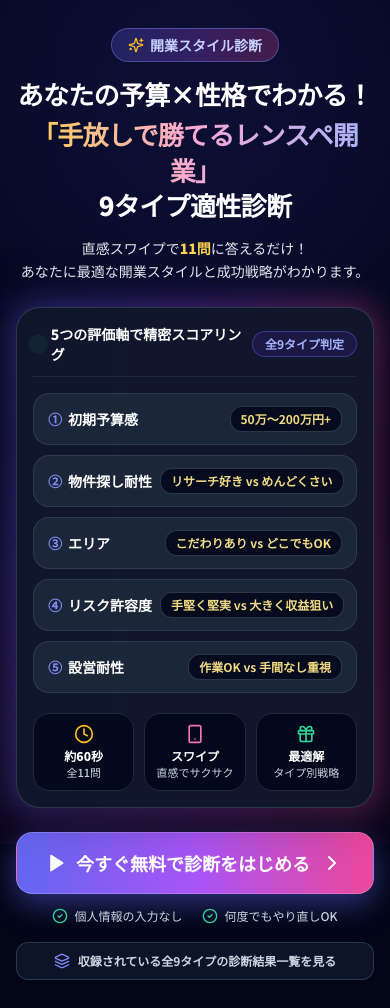
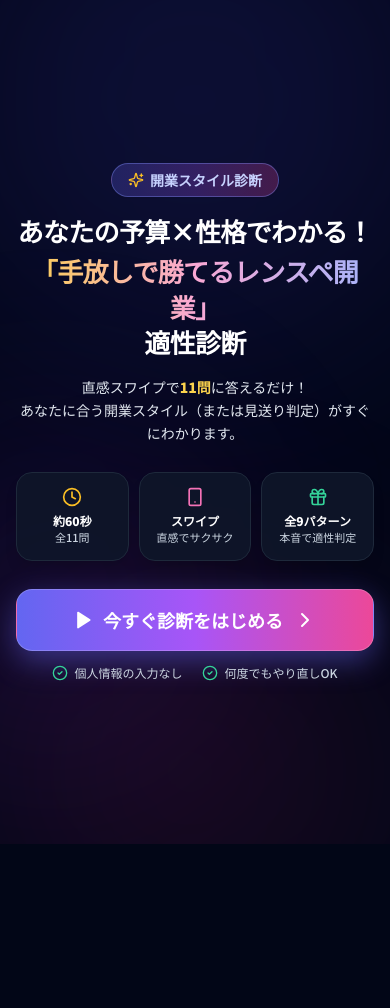
Before and after one commit to mikamiryuugo/rental-space-diagnosis, a React (Vite) app: page / in a window 390 px wide. After the commit the page ends 844 px from the top, so only its background shows below. Built offline with nearby package versions, Linux system fonts and the light colour scheme.

Commit message:
refactor: トップ画面から5軸リストと結果一覧を削除しシンプル化

```diff
--- a/src/components/StartScreen.tsx
+++ b/src/components/StartScreen.tsx
@@ -8,7 +8,6 @@ import {
   Smartphone,
   Gift,
   ChevronRight,
-  Layers,
 } from 'lucide-react';
 import { PERSONA_TYPES, QUESTIONS } from '../data/diagnosisData';
 import { PersonaType } from '../types/diagnosis';
@@ -20,25 +19,14 @@ interface StartScreenProps {
 
 export const StartScreen: React.FC<StartScreenProps> = ({
   onStart,
-  onSelectPersonaPreview,
 }) => {
-  const [showCatalog, setShowCatalog] = React.useState(false);
-
-  const evaluationAxes = [
-    { num: '①', label: '初期予算感', sub: '50万〜200万円+' },
-    { num: '②', label: '物件探し耐性', sub: 'リサーチ好き vs めんどくさい' },
-    { num: '③', label: 'エリア', sub: 'こだわりあり vs どこでもOK' },
-    { num: '④', label: 'リスク許容度', sub: '手堅く堅実 vs 大きく収益狙い' },
-    { num: '⑤', label: '設営耐性', sub: '作業OK vs 手間なし重視' },
-  ];
-
   return (
-    <div className="w-full max-w-lg mx-auto min-h-dvh flex flex-col justify-center gap-6 px-4 py-7 text-white">
+    <div className="w-full max-w-lg mx-auto min-h-dvh flex flex-col justify-center gap-7 px-4 py-8 text-white">
       {/* トップ見出しエリア */}
       <motion.div
         initial={{ opacity: 0, y: -12 }}
         animate={{ opacity: 1, y: 0 }}
-        className="flex flex-col items-center text-center space-y-3.5"
+        className="flex flex-col items-center text-center space-y-4"
       >
         <div className="inline-flex items-center gap-1.5 px-4 py-1.5 rounded-full bg-gradient-to-r from-indigo-500/25 via-purple-500/25 to-pink-500/25 border border-indigo-400/40 text-indigo-200 text-sm font-bold shadow-sm">
           <Sparkles className="w-4 h-4 text-amber-400" />
@@ -50,77 +38,41 @@ export const StartScreen: React.FC<StartScreenProps> = ({
           <span className="block mt-1 bg-gradient-to-r from-amber-300 via-pink-300 to-indigo-300 bg-clip-text text-transparent">
             「手放しで勝てるレンスペ開業」
           </span>
-          {PERSONA_TYPES.length}タイプ適性診断
+          適性診断
         </h1>
 
         <p className="text-sm sm:text-[15px] text-slate-200 leading-relaxed">
           直感スワイプで<strong className="text-amber-300 font-black">{QUESTIONS.length}問</strong>に答えるだけ！
           <br />
-          あなたに最適な開業スタイルと成功戦略がわかります。
+          あなたに合う開業スタイル（または見送り判定）がすぐにわかります。
         </p>
       </motion.div>
 
-      {/* メインビジュアルカード（5つの評価軸・視認性重視の横1列リスト） */}
+      {/* 特徴3点バッジ（パッと見で「すぐ終わる・簡単」と伝わるシンプル表示） */}
       <motion.div
         initial={{ opacity: 0, scale: 0.96 }}
         animate={{ opacity: 1, scale: 1 }}
         transition={{ delay: 0.08 }}
-        className="relative"
+        className="grid grid-cols-3 gap-2.5 text-center"
       >
-        <div className="absolute -inset-1 bg-gradient-to-r from-indigo-500 via-purple-500 to-pink-500 rounded-3xl blur-lg opacity-40" />
-        <div className="relative bg-slate-900/95 border border-slate-700/80 rounded-3xl p-4 sm:p-6 space-y-4 shadow-2xl">
-          <div className="flex items-center justify-between border-b border-slate-800 pb-3">
-            <div className="flex items-center gap-2">
-              <span className="w-2.5 h-2.5 rounded-full bg-emerald-400 animate-ping" />
-              <span className="text-sm font-black text-white">5つの評価軸で精密スコアリング</span>
-            </div>
-            <span className="text-xs font-bold text-indigo-300 bg-indigo-950/80 px-3 py-1 rounded-full border border-indigo-500/40 shrink-0">
-              全{PERSONA_TYPES.length}タイプ判定
-            </span>
-          </div>
-
-          {/* 5軸リスト（whitespace-nowrapで1文字落ちの謎改行を完全防止） */}
-          <div className="space-y-2.5">
-            {evaluationAxes.map((item, idx) => (
-              <div
-                key={idx}
-                className="bg-slate-800/90 border border-slate-700/80 rounded-2xl px-3.5 sm:px-4 py-3 flex items-center justify-between gap-2"
-              >
-                <div className="flex items-center gap-1.5 sm:gap-2 shrink-0 whitespace-nowrap">
-                  <span className="text-sm font-black text-indigo-400">{item.num}</span>
-                  <span className="text-sm sm:text-base font-black text-white">
-                    {item.label}
-                  </span>
-                </div>
-                <span className="text-xs sm:text-[13px] font-bold text-amber-200/95 bg-slate-950/80 px-2.5 sm:px-3 py-1 rounded-xl border border-slate-700/80 whitespace-nowrap shrink-0">
-                  {item.sub}
-                </span>
-              </div>
-            ))}
-          </div>
-
-          {/* 特徴3点バッジ */}
-          <div className="grid grid-cols-3 gap-2.5 pt-1 text-center">
-            <div className="bg-slate-950/80 rounded-2xl py-2.5 px-2 border border-slate-800">
-              <Clock className="w-5 h-5 text-amber-400 mx-auto mb-1" />
+        <div className="bg-slate-900/90 rounded-2xl py-3.5 px-2 border border-slate-800 shadow-lg">
+          <Clock className="w-5 h-5 text-amber-400 mx-auto mb-1.5" />
           <div className="text-xs sm:text-sm font-black text-white">約60秒</div>
           <div className="text-[11px] font-medium text-slate-300">全{QUESTIONS.length}問</div>
         </div>
-            <div className="bg-slate-950/80 rounded-2xl py-2.5 px-2 border border-slate-800">
-              <Smartphone className="w-5 h-5 text-pink-400 mx-auto mb-1" />
+        <div className="bg-slate-900/90 rounded-2xl py-3.5 px-2 border border-slate-800 shadow-lg">
+          <Smartphone className="w-5 h-5 text-pink-400 mx-auto mb-1.5" />
           <div className="text-xs sm:text-sm font-black text-white">スワイプ</div>
           <div className="text-[11px] font-medium text-slate-300">直感でサクサク</div>
         </div>
-            <div className="bg-slate-950/80 rounded-2xl py-2.5 px-2 border border-slate-800">
-              <Gift className="w-5 h-5 text-emerald-400 mx-auto mb-1" />
-              <div className="text-xs sm:text-sm font-black text-white">最適解</div>
-              <div className="text-[11px] font-medium text-slate-300">タイプ別戦略</div>
-            </div>
-          </div>
+        <div className="bg-slate-900/90 rounded-2xl py-3.5 px-2 border border-slate-800 shadow-lg">
+          <Gift className="w-5 h-5 text-emerald-400 mx-auto mb-1.5" />
+          <div className="text-xs sm:text-sm font-black text-white">全{PERSONA_TYPES.length}パターン</div>
+          <div className="text-[11px] font-medium text-slate-300">本音で適性判定</div>
         </div>
       </motion.div>
 
-      {/* スタートCTAボタン＆全タイプ一覧トグル */}
+      {/* スタートCTAボタン */}
       <div className="space-y-3.5">
         <motion.button
           type="button"
@@ -130,7 +82,7 @@ export const StartScreen: React.FC<StartScreenProps> = ({
           className="w-full py-4 px-6 rounded-2xl bg-gradient-to-r from-indigo-500 via-purple-500 to-pink-500 text-white font-black text-lg sm:text-xl shadow-[0_10px_30px_rgba(99,102,241,0.45)] flex items-center justify-center gap-2.5 border border-white/20"
         >
           <Play className="w-5 h-5 fill-current" />
-          <span>今すぐ無料で診断をはじめる</span>
+          <span>今すぐ診断をはじめる</span>
           <ChevronRight className="w-6 h-6" />
         </motion.button>
 
@@ -144,52 +96,6 @@ export const StartScreen: React.FC<StartScreenProps> = ({
             何度でもやり直しOK
           </span>
         </div>
-
-        {/* 診断結果9パターンのプレビュー確認用アコーディオン */}
-        {onSelectPersonaPreview && (
-          <div className="pt-1">
-            <button
-              type="button"
-              onClick={() => setShowCatalog(!showCatalog)}
-              className="w-full py-2.5 px-4 rounded-xl bg-slate-900/90 hover:bg-slate-800 border border-slate-700/80 text-slate-300 hover:text-white text-xs sm:text-sm font-bold flex items-center justify-center gap-2 transition"
-            >
-              <Layers className="w-4 h-4 text-indigo-400" />
-              <span>
-                {showCatalog
-                  ? '診断タイプ一覧を閉じる'
-                  : `収録されている全${PERSONA_TYPES.length}タイプの診断結果一覧を見る`}
-              </span>
-            </button>
-
-            {showCatalog && (
-              <motion.div
-                initial={{ opacity: 0, height: 0 }}
-                animate={{ opacity: 1, height: 'auto' }}
-                className="mt-2.5 bg-slate-900/95 border border-slate-700 rounded-2xl p-3 space-y-2 max-h-64 overflow-y-auto"
-              >
-                <p className="text-xs text-slate-300 mb-2 px-1">
-                  ※タップすると各タイプの結果画面を直接プレビューできます：
-                </p>
-                {PERSONA_TYPES.map((p) => (
-                  <button
-                    key={p.id}
-                    type="button"
-                    onClick={() => onSelectPersonaPreview(p)}
-                    className="w-full text-left px-3.5 py-2.5 rounded-xl bg-slate-800/80 hover:bg-slate-700 border border-slate-700 flex items-center justify-between gap-2 transition"
-                  >
-                    <div className="truncate">
-                      <span className="text-xs font-mono font-bold text-indigo-400 mr-2">
-                        {p.code}
-                      </span>
-                      <span className="text-xs sm:text-sm font-bold text-white">{p.title}</span>
-                    </div>
-                    <ChevronRight className="w-4 h-4 text-slate-300 shrink-0" />
-                  </button>
-                ))}
-              </motion.div>
-            )}
-          </div>
-        )}
       </div>
     </div>
   );
```
Lines whose indentation alone changed are shown as unchanged.
